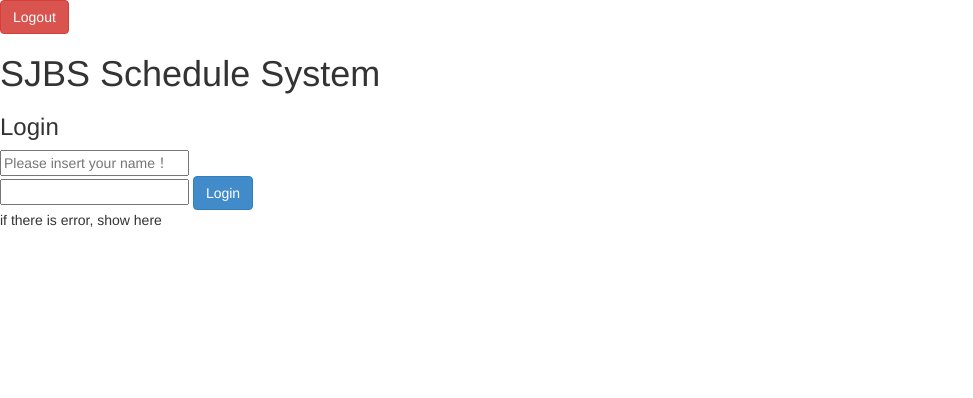
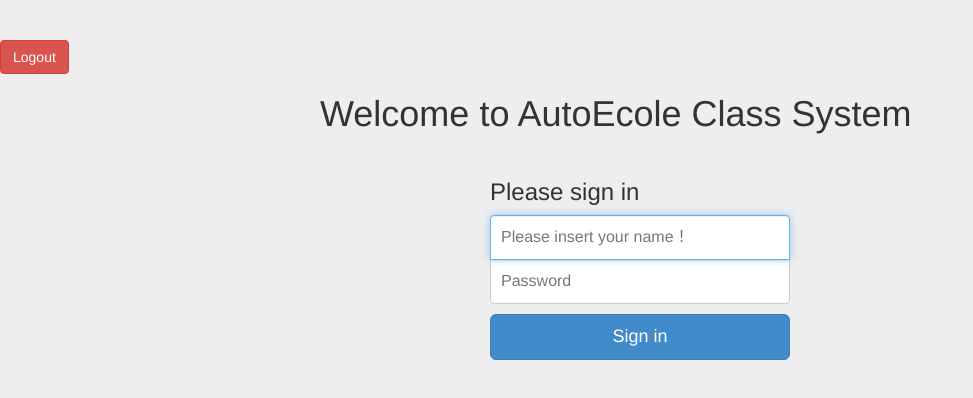
Before and after one commit to benli0822/M2, a plain HTML site: page web_avance/index.html in a window 1280 px wide. Shown: the whole page, without its empty margins (0-973 px from the left). Drawn offline with Linux system fonts and the light colour scheme.

Commit message:
修改外观

```diff
--- /dev/null
+++ b/web_avance/assets/css/signin.css
@@ -0,0 +1,42 @@
+body {
+    background-color: #eee;
+    padding-bottom: 40px;
+    padding-top: 40px;
+}
+.center {
+    margin-left: auto;
+    margin-right: auto;
+    width: 50%;
+}
+
+.form-signin {
+    margin: 0 auto;
+    max-width: 330px;
+    padding: 15px;
+}
+.form-signin .form-signin-heading, .form-signin .checkbox {
+    margin-bottom: 10px;
+}
+.form-signin .checkbox {
+    font-weight: normal;
+}
+.form-signin .form-control {
+    box-sizing: border-box;
+    font-size: 16px;
+    height: auto;
+    padding: 10px;
+    position: relative;
+}
+.form-signin .form-control:focus {
+    z-index: 2;
+}
+.form-signin input[type="username"] {
+    border-bottom-left-radius: 0;
+    border-bottom-right-radius: 0;
+    margin-bottom: -1px;
+}
+.form-signin input[type="password"] {
+    border-top-left-radius: 0;
+    border-top-right-radius: 0;
+    margin-bottom: 10px;
+}
--- a/web_avance/assets/js/custom/app.js
+++ b/web_avance/assets/js/custom/app.js
@@ -20,7 +20,6 @@ var datepicker = $('#dp1').datepicker().on('changeDate', function (ev) {
 }).data('datepicker');
 
 window.onload = function () {
-
     $("#studentModule").fadeOut();
     $("#secretaryModule").fadeOut();
 
--- a/web_avance/assets/js/custom/controller/buttonActionController.js
+++ b/web_avance/assets/js/custom/controller/buttonActionController.js
@@ -61,6 +61,7 @@ function login_button_click(){
 
 function logout_button_click(){
     main.closeNormal();
+    $(".webui-popover").hide();
     $("#studentModule").fadeOut();
     $("#secretaryModule").fadeOut();
     $("#loginModule").fadeIn();
--- a/web_avance/assets/js/custom/controller/loginController.js
+++ b/web_avance/assets/js/custom/controller/loginController.js
@@ -5,24 +5,23 @@
 
 loginController = {
     loginWithUserNamePassword : function (username, password){
-
-
-
         var name = username.split('.');
         if (sedb.login_secretary(name[0],name[1],password)){
             console.log("find the secretary" + username);
-
+            $("#loginError").hide();
             $("#loginModule").fadeOut();
             $("#secretaryModule").fadeIn();
         }
         else if (sdb.student_login(name[0],name[1],password)){
             console.log("find the stu" + username);
+            $("#loginError").hide();
             $("#loginModule").fadeOut();
 
             $("#studentModule").fadeIn();
         }
         else{//we don't find the user
-            alert("Wrong username or password, try again");
+
+            $("#loginError").text("Wrong username or password, try again").show();
         }
     }
 }
--- a/web_avance/assets/js/custom/controller/popoverController.js
+++ b/web_avance/assets/js/custom/controller/popoverController.js
@@ -7,7 +7,7 @@ var settings = {
     content: function () {
         return $('#popover-content').html();
     },
-    cache:false,
+    cache: false,
     width: 400,
     multi: false,
     closeable: true,
@@ -24,9 +24,6 @@ document.addEventListener('click', function (e) {
             var count = id.substring(1, 2);
             popover.updatePopoverContent(i + '' + count);
         }
-    }
-    else {
-        $('.webui-popover').hide();
     }
 }, true);
 
--- a/web_avance/index.html
+++ b/web_avance/index.html
@@ -6,7 +6,7 @@
 
     <!-- Latest compiled and minified CSS -->
     <link rel="stylesheet" href="assets/css/bootstrap.css">
-
+    <link rel="stylesheet" href="assets/css/signin.css">
     <link rel="stylesheet" href="assets/css/datepicker.css">
     <link rel="stylesheet" href="assets/css/jquery.webui-popover.css">
     <!--<style>-->
@@ -55,20 +55,17 @@
 <div id="disconnectDiv">
     <button type="button" class="btn btn-danger" onclick="logout_button_click()">Logout</button>
 </div>
-<div class="page-container" id="loginModule">
-    <h1>SJBS Schedule System</h1>
 
-    <h3>Login</h3>
+<div id="loginModule">
+    <h1 class="center">Welcome to AutoEcole Class System</h1>
+    <form role="form" class="form-signin">
+        <h3 class="form-signin-heading">Please sign in</h3>
+        <input type="username" autofocus="" required="" name="username" placeholder="Please insert your name！" id="username" class="username form-control">
+        <input type="password" required="" placeholder="Password" class="form-control password" id="password">
+        <button type="button" class="btn btn-lg btn-primary btn-block" onclick="login_button_click()">Sign in</button>
+        <div class="form-control" style="display: none;" id="loginError"></div>
+    </form>
 
-    <form action="" method="post" id="loginForm">
-        <input type="text" name="username" class="username" placeholder="Please insert your name！" id="username">
-
-        <div></div>
-        <input type="password" name="password" class="password" id="password">
-        <button type="button" class="btn btn-primary" onclick="login_button_click()">Login</button>
-
-        <div class="error"><span>if there is error, show here</span></div>
-    </form>
 </div>
 
 <div class="row" id="studentModule">
```
